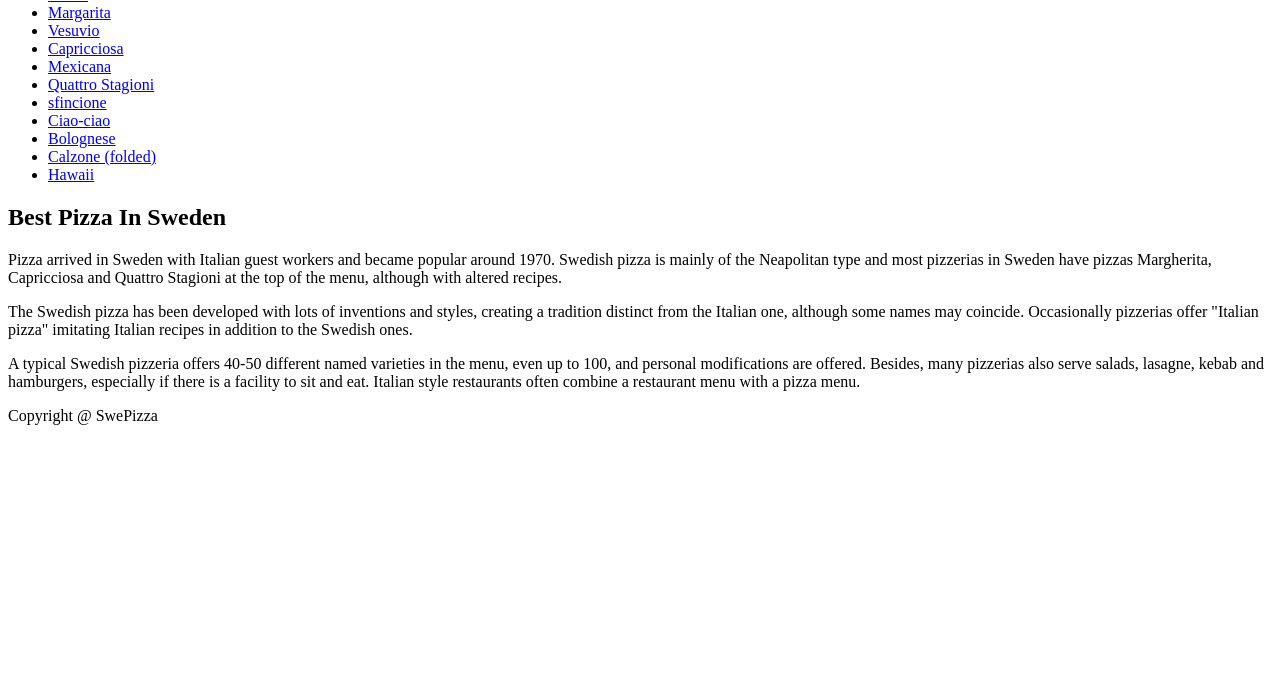
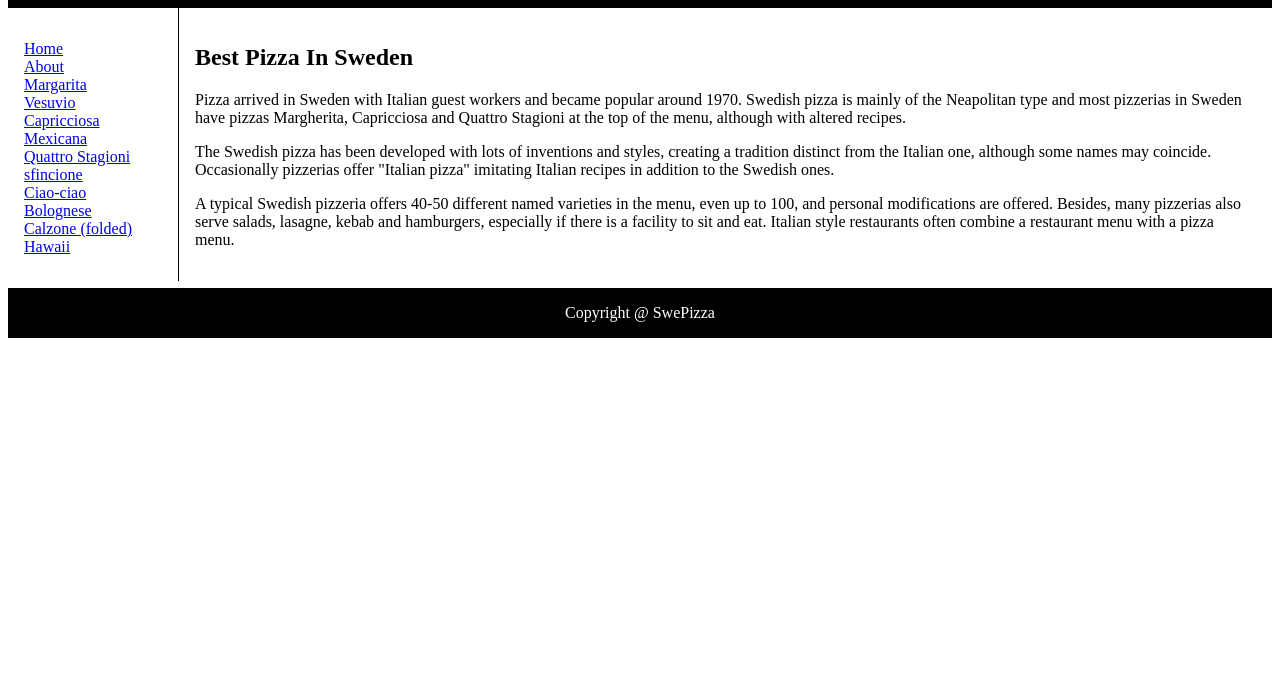
Before and after one commit to r3zblog/pizza.github.io, a plain HTML site: page index.html in a window 1280 px wide. Shown: the part 112-800 px from the top of the page. Drawn offline with Linux system fonts and the light colour scheme.

Commit message:
Update index.html

```diff
--- a/index.html
+++ b/index.html
@@ -1,7 +1,7 @@
 <!DOCTYPE html>
 <html>
 <head>
-  <link rel="stylesheet" type="text/css" href="cssstyles.css">
+  <link rel="stylesheet" type="text/css" href="css/styles.css">
 	<title>Pizza in Sweden</title>
 </head>
 <body>
```
